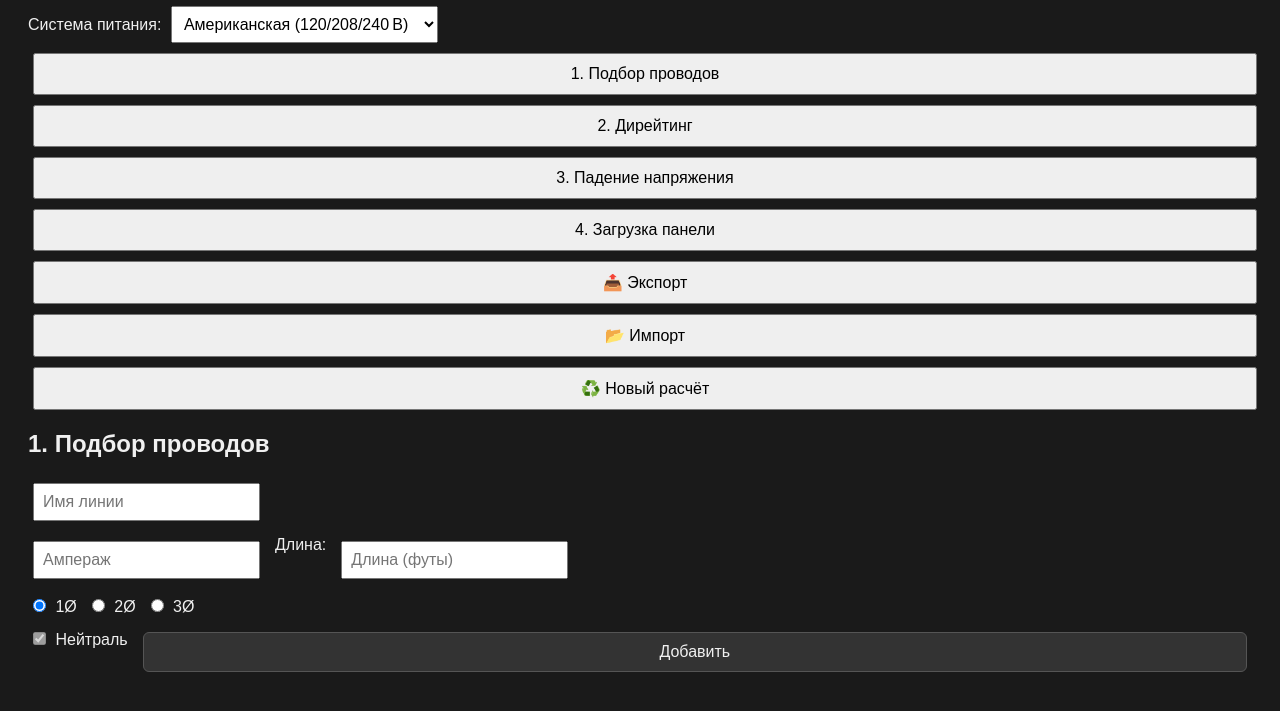
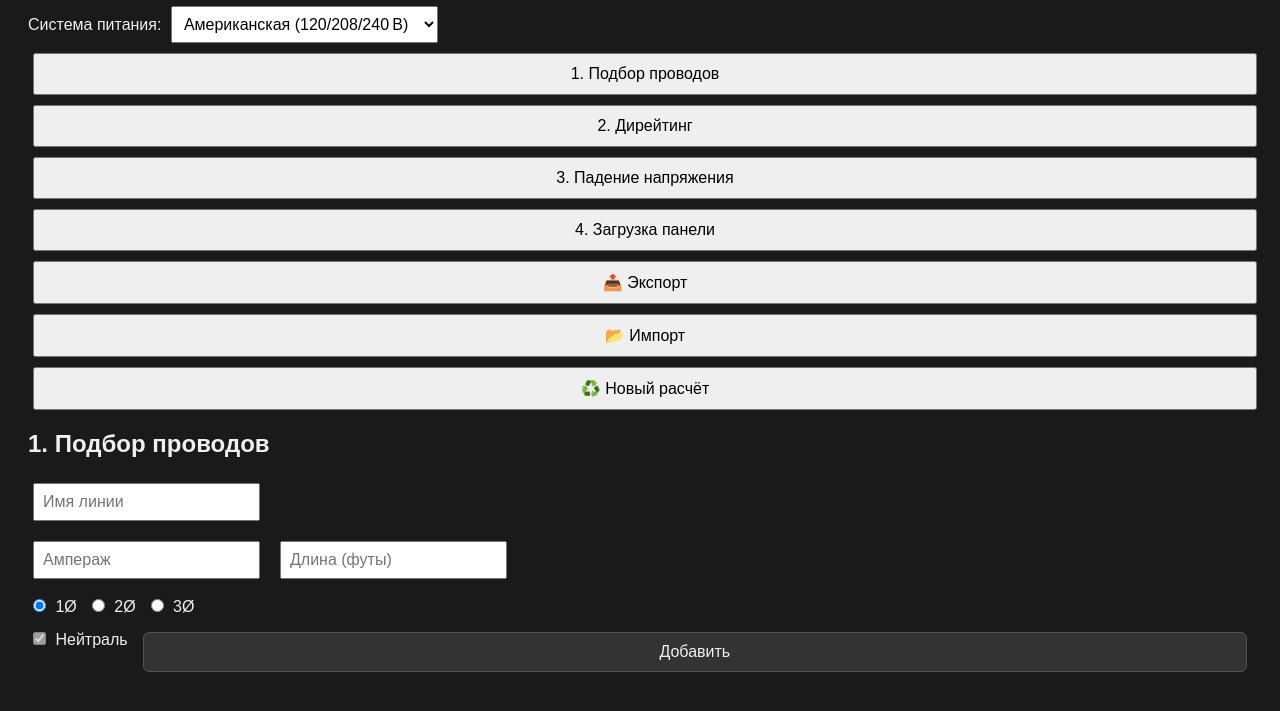
Before and after one commit to 2200bc/NEC-, a plain HTML site: page index.html in a window 1280 px wide. Shown: the part 107-818 px from the top of the page. Drawn offline with nearby package versions, Linux system fonts and the light colour scheme.

Commit message:
Update index.html

```diff
--- a/index.html
+++ b/index.html
@@ -51,7 +51,7 @@
 </div>
 <div class="form-row">
   <input id="line-amps" placeholder="Ампераж" />
-  <label for="voltage-length">Длина:</label>
+
 <input id="line-length" placeholder="Длина (футы)" />
 
 </div>
```
